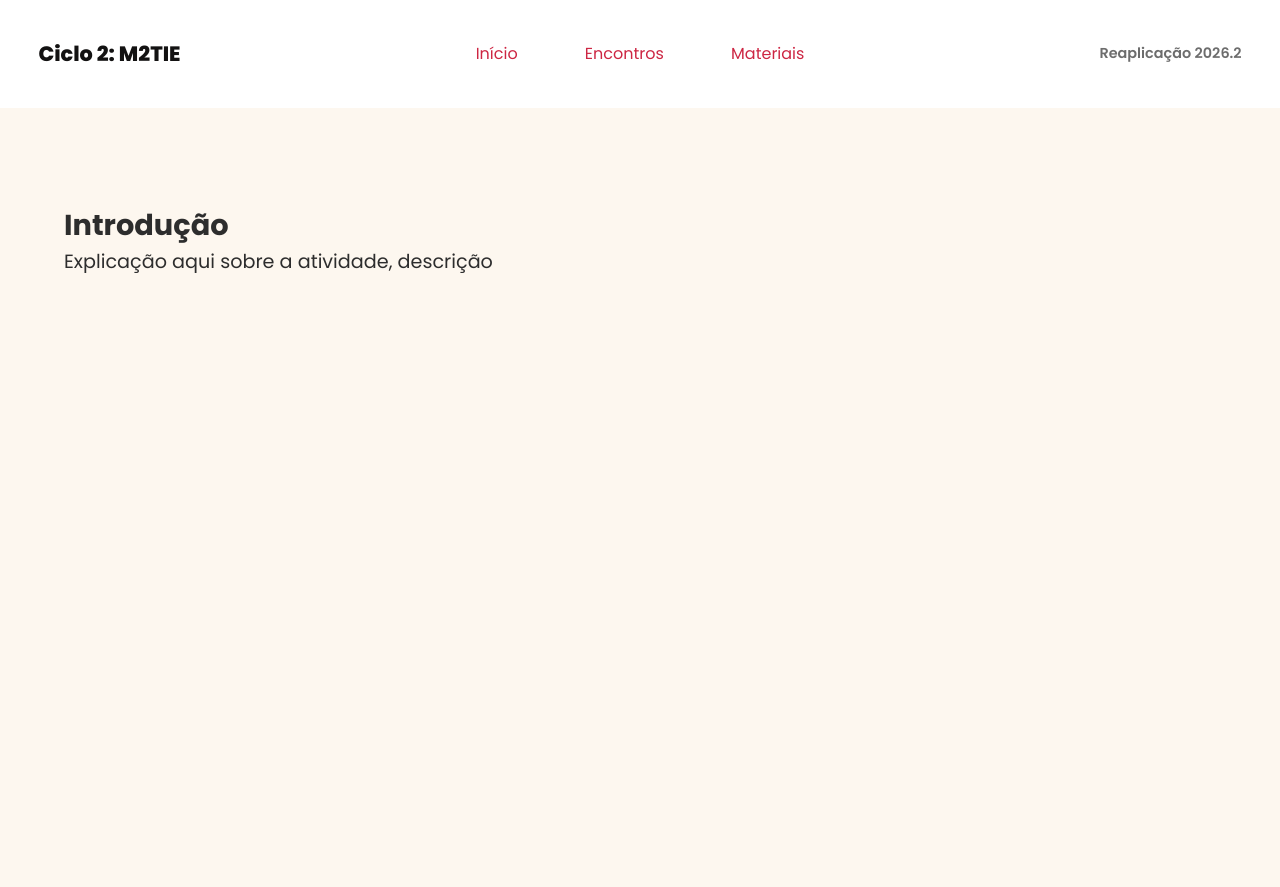
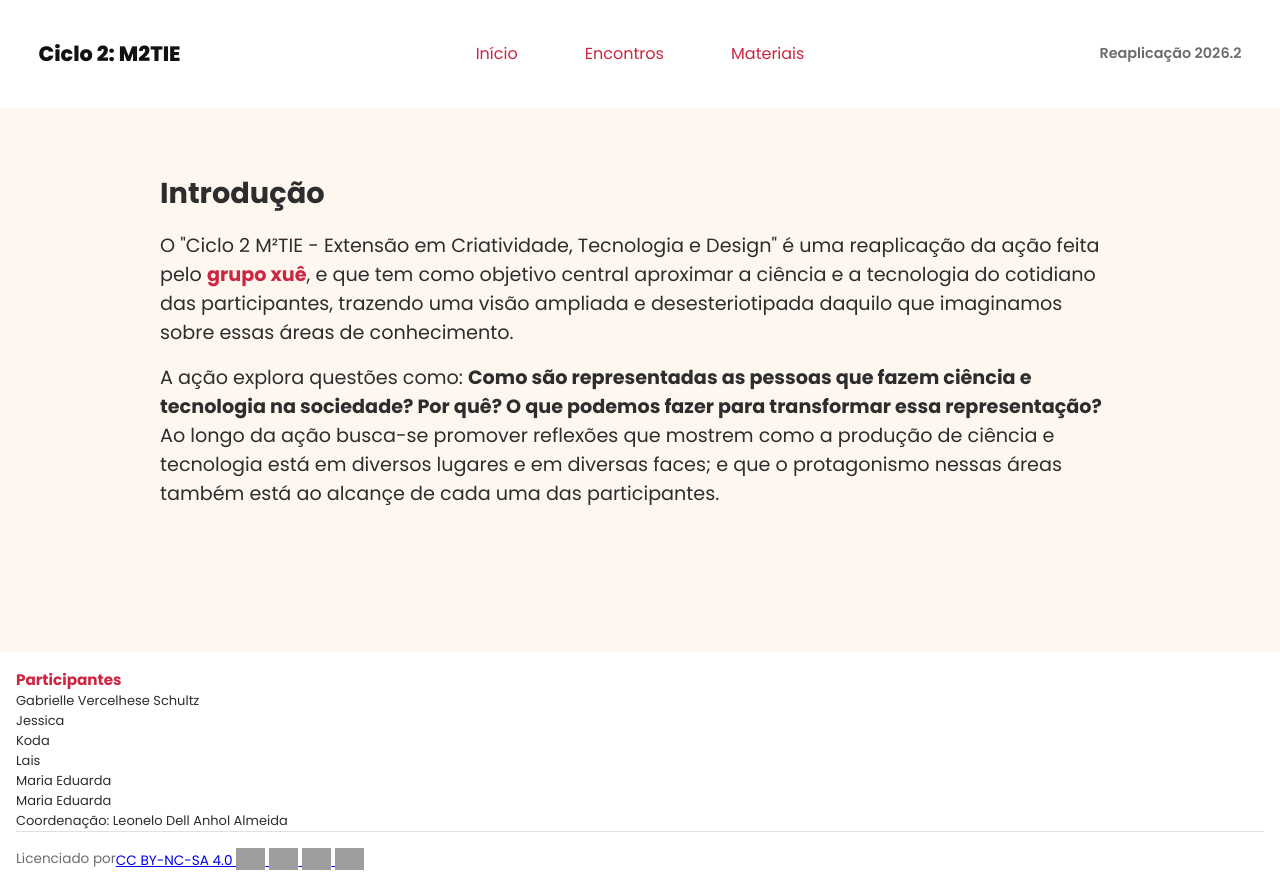
Before and after one commit to GabrielleSchultz/Ciclo2_Reaplicacao_M2TIE, a plain HTML site: page index.html in a window 1280 px wide. Before the commit the page ends 800 px from the top, so only its background shows below. Drawn offline with Linux system fonts and the light colour scheme; grey boxes are pictures that could not be loaded.

Commit message:
updated index.html
added introduction

```diff
--- a/index.html
+++ b/index.html
@@ -30,10 +30,42 @@
     <main id="main content" aria-label="Conteúdo Principal">
         <div class="info">
             <h2>Introdução</h2>
-            <p> Explicação aqui sobre a atividade, descrição</p>
+            <p>O "Ciclo 2 M²TIE - Extensão em Criatividade, Tecnologia e Design" é uma reaplicação da ação feita pelo <a href=https://utfpr.curitiba.br/grupoxue/ target="_blank" span class ="destaque">grupo xuê</span class ="destaque"></a>, e que tem como objetivo central aproximar a ciência e a tecnologia do cotidiano das participantes, trazendo uma visão ampliada e desesteriotipada daquilo que imaginamos sobre essas áreas de conhecimento.</p>
+            <p>A ação explora questões como: <strong>Como são representadas as pessoas que fazem ciência e tecnologia na sociedade? Por quê? O que podemos fazer para transformar essa representação?</strong> Ao longo da ação busca-se promover reflexões que mostrem como a produção de ciência e tecnologia está em diversos lugares e em diversas faces; e que o protagonismo nessas áreas também está ao alcançe de cada uma das participantes.</p>
         </div>
     </main>
+    <footer>
+        <div class="footer-participantes">
+            <h3>Participantes</h3>
+            <p>Gabrielle Vercelhese Schultz</p>
+            <p>Jessica</p>
+            <p>Koda</p>
+            <p>Lais</p>
+            <p>Maria Eduarda</p>
+            <p>Maria Eduarda</p>
+            <p>Coordenação: Leonelo Dell Anhol Almeida</p>
+        </div>
+        <div class="footer-licenca">
+            <p>Licenciado por </p>
+            <a href="https://creativecommons.org/licenses/by-nc-sa/4.0/?ref=chooser-v1" target="_blank"
+                title="Redirecionamento para site externo." rel="license noopener noreferrer"
+                style="display: inline-block">CC BY-NC-SA 4.0
 
+                <img class="cc-icons" src="https://mirrors.creativecommons.org/presskit/icons/cc.svg?ref=chooser-v1"
+                    alt="Selo da licença Creative Commons" />
+
+                <img class="cc-icons" src="https://mirrors.creativecommons.org/presskit/icons/by.svg?ref=chooser-v1"
+                    alt="Selo da categoria BY" />
+
+                <img class="cc-icons" src="https://mirrors.creativecommons.org/presskit/icons/nc.svg?ref=chooser-v1"
+                    alt="Selo da categoria Non-Comercial" />
+
+                <img class="cc-icons" src="https://mirrors.creativecommons.org/presskit/icons/sa.svg?ref=chooser-v1"
+                    alt="Selo da categoria Share Alike " />
+            </a>
+            </p>
+        </div>
+    </footer>
 </body>
 
 </html>
--- a/main.css
+++ b/main.css
@@ -9,6 +9,9 @@ body {
     color: #2D2D2D;
     font-family: "Poppins";
     align-items: center;
+    min-height: 100vh;
+    display: flex;
+    flex-direction: column;
 }
 
 header{
@@ -59,9 +62,10 @@ header h2 {
 
 main {
   width: 80%;
-  padding: 4rem;
+  padding: 2rem;
   margin-top: 2rem;
   margin-bottom: 3rem;
+  display: flex;
 }
 
 .info {
@@ -70,3 +74,50 @@ main {
   margin-bottom: 1rem;
   font-size: larger;
 }
+
+.info p {
+    margin-top: 1rem;
+}
+
+footer{
+    margin-top: auto;
+    width: 100%;
+    display: flex;
+    flex-direction: column;
+    justify-content: space-between;
+    font-size: small;
+    background-color: white;
+    padding: 1rem;
+    margin-top: 3rem
+}
+
+.footer-participantes h3{
+    color:#cd2643
+}
+
+.footer-licenca{
+    display: flex;
+    align-items: center;
+    text-align: center;
+    border-top: 1px solid #e5e0da;
+    padding-top: 1rem;
+    font-size: 0.85rem;
+    color: #6D6D6D;
+}
+
+.cc-icons {
+  height: 22px;
+  vertical-align: text-bottom;
+  display: inline;
+}
+
+.destaque{
+    color:#cd2643;
+    font-weight: 700;
+    text-decoration: none;
+}
+
+.destaque:hover{
+    text-decoration: undelrine;
+    color:#e72848;
+}
```
